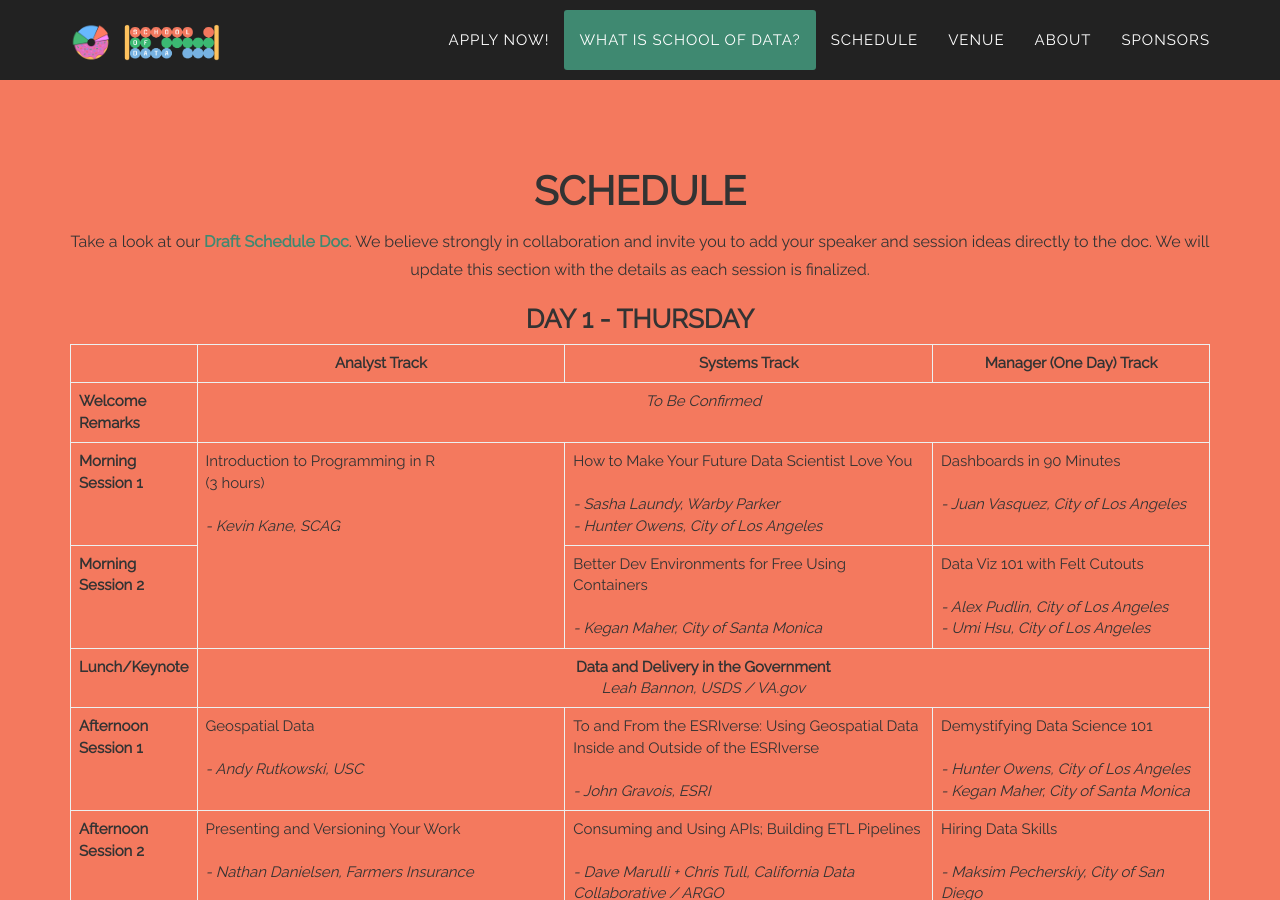
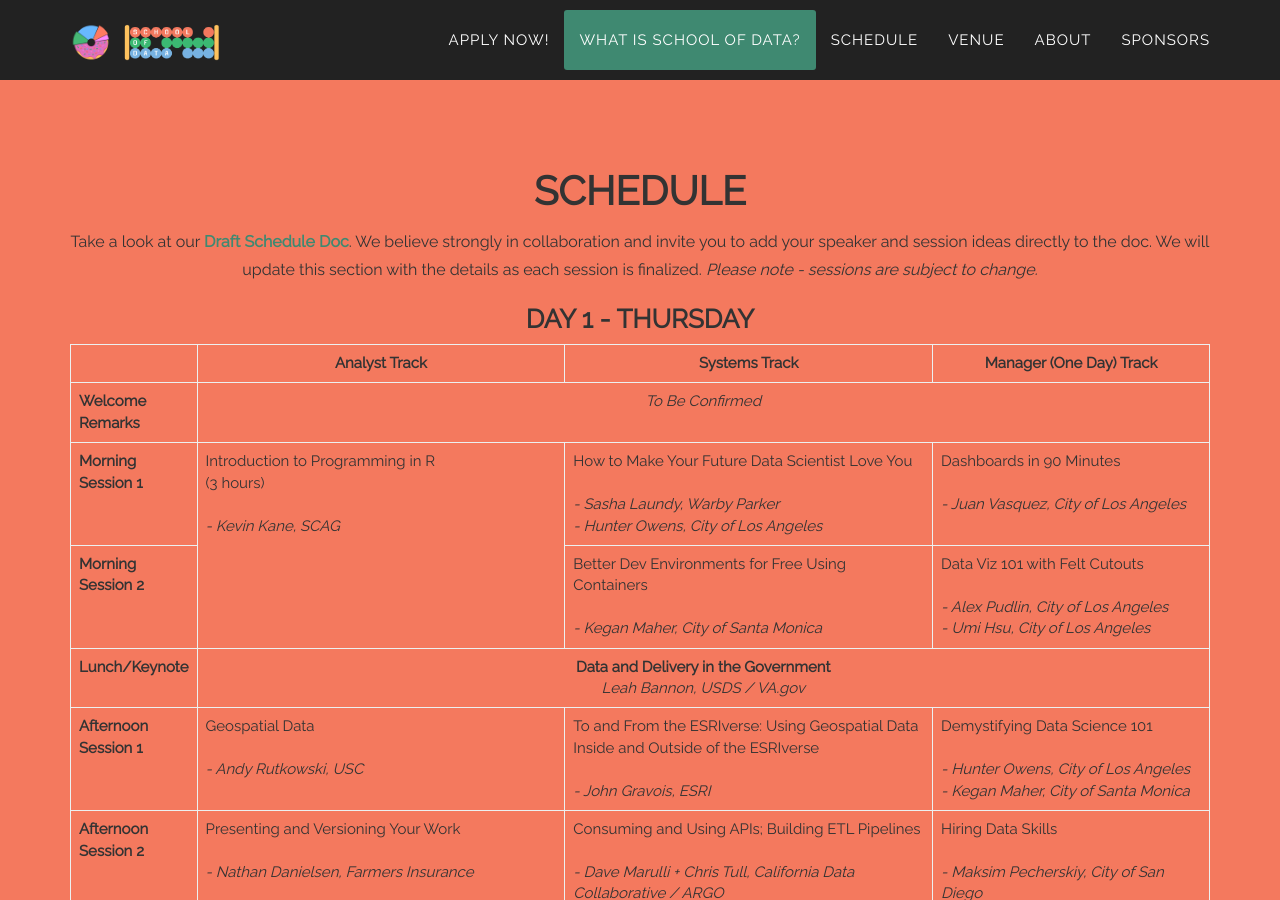
Before and after one commit to compilerla/school-of-data, a Jekyll site: the page built from index.html, in a window 1280 px wide and 900 px high, scrolled down 1886 px. Built offline with Jekyll 4.4.1, drawn with Linux system fonts in a browser that asks for light colours; some web fonts are replaced; comment, search, counter and statistics services are not loaded.

Commit message:
added a disclaimer about sessions being subject to change.

```diff
--- a/_includes/schedule.html
+++ b/_includes/schedule.html
@@ -5,7 +5,7 @@
                 <div class="col-lg-12 text-center">
                     <h2 class="section-heading">Schedule</h2>
 
-                    <p>Take a look at our <strong><a href="https://docs.google.com/document/d/1BACmTXle6tkO2xs6BmIpTxmnwfFHcbDRcFayLYOxVns/edit?usp=sharing" target="_blank">Draft Schedule Doc</a></strong>. We believe strongly in collaboration and invite you to add your speaker and session ideas directly to the doc.  We will update this section with the details as each session is finalized.</p>
+                    <p>Take a look at our <strong><a href="https://docs.google.com/document/d/1BACmTXle6tkO2xs6BmIpTxmnwfFHcbDRcFayLYOxVns/edit?usp=sharing" target="_blank">Draft Schedule Doc</a></strong>. We believe strongly in collaboration and invite you to add your speaker and session ideas directly to the doc.  We will update this section with the details as each session is finalized.  <em>Please note - sessions are subject to change.</em></p>
 
                     <h3>Day 1 - Thursday</h3>
                     <div class="table-responsive">
```
